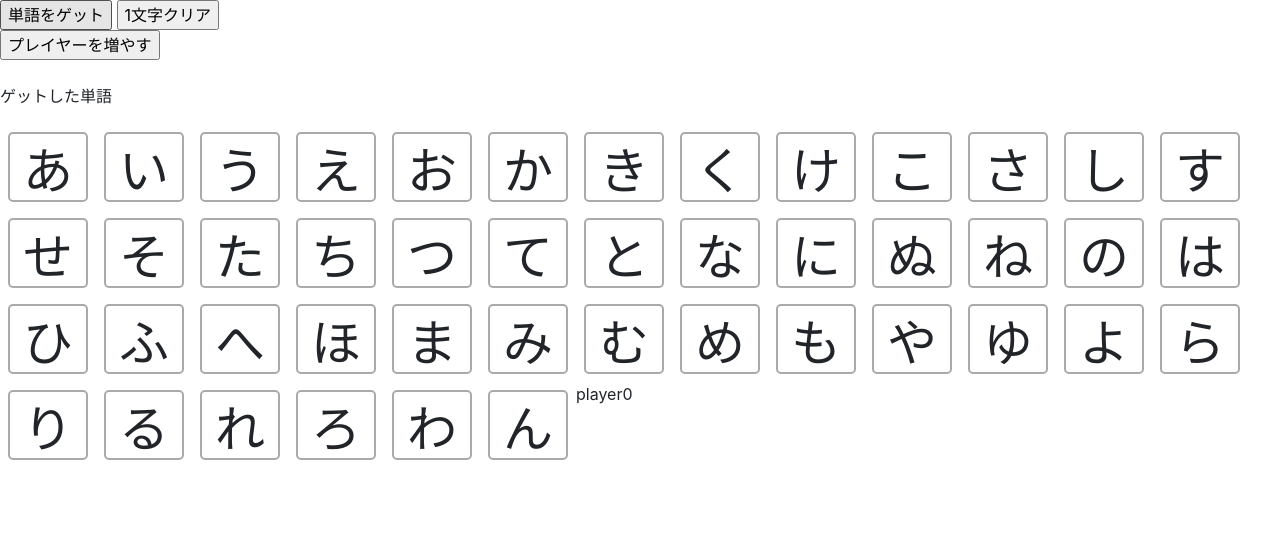
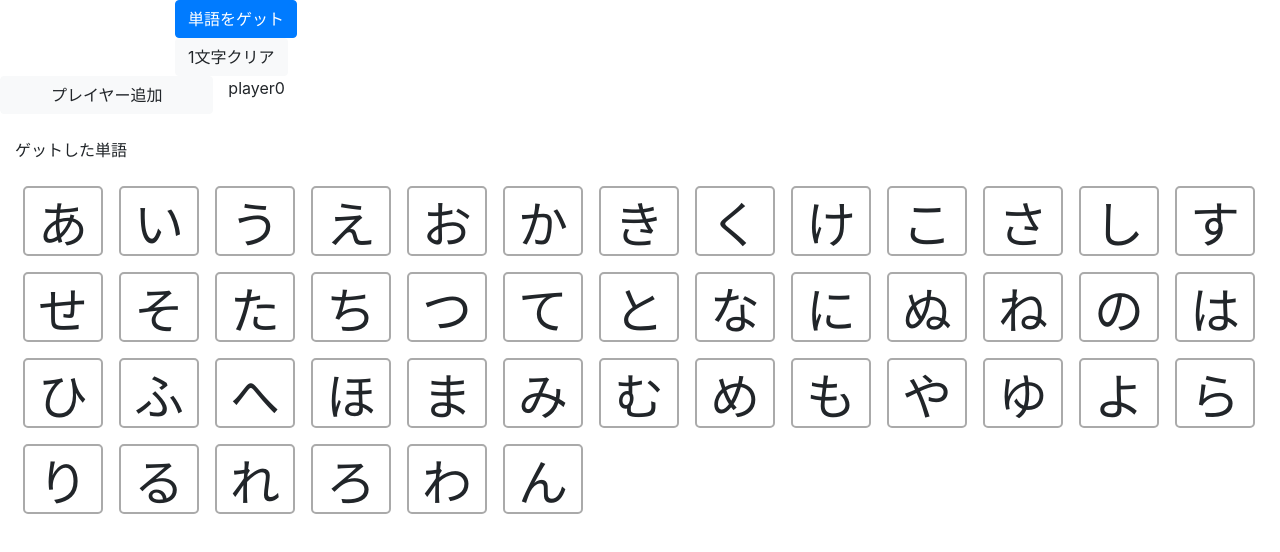
Before and after one commit to fffukken/games, a plain HTML site: page kotobatori.html in a window 1280 px wide. Drawn offline with nearby package versions, Linux system fonts and the light colour scheme.

Commit message:
using bootstrap

```diff
--- a/kotobatori.html
+++ b/kotobatori.html
@@ -29,12 +29,24 @@
 </head>
 
 <body>
-    <div id="field">
-        <input type="button" value="単語をゲット" onclick="getWords();" />
-        <input type="button" value="1文字クリア" onclick="clearWord();" /><br />
-        <input type="button" value="プレイヤーを増やす" onclick="addPlayer();" /><br />
+    <div id="field" class="container-fluid">
+        <div class="row" id="wordArea">
+            <div class="col">
+                <div id="currentWord">
+                </div>
+            </div>
+            <div class="col">
+                <input type="button" value="単語をゲット" class="btn btn-primary" onclick="getWords();" />
+                <input type="button" value="1文字クリア" class="btn btn-light" onclick="clearWord();" /><br />
+            </div>
+            <div class="col-9">
+            </div>
+        </div>
+        <div class="row" id="playerArea">
+            <input type="button" value="プレイヤー追加" class="col-2 btn btn-light" onclick="addPlayer();" /><br />
+        </div>
+
         <br />
-        <div id="currentWord"></div>
         <div>
             <p>ゲットした単語</p>
         </div>
@@ -45,6 +57,7 @@
         let words = "あいうえおかきくけこさしすせそたちつてとなにぬねのはひふへほまみむめもやゆよらりるれろわん"
         let wordsAry = words.split('');
         let field = document.getElementById("field");
+        let playerArea = document.getElementById("playerArea");
         let currentWord = "";
         let beforeWord = ""; //1文字削除の処理の際に、元に戻す一文字
         let gotWordsAry = [];
@@ -117,8 +130,9 @@
             let elm = document.createElement("div");
             elm.id = "player" + String(playerNo);
             elm.innerHTML = "player" + String(playerNo)
+            elm.className = "col-2"
             playerNo += 1
-            field.appendChild(elm);
+            playerArea.appendChild(elm);
             // 追加したプレイヤーの単語が入るArrayを用意
             gotWordsAry.push([])
 
```
